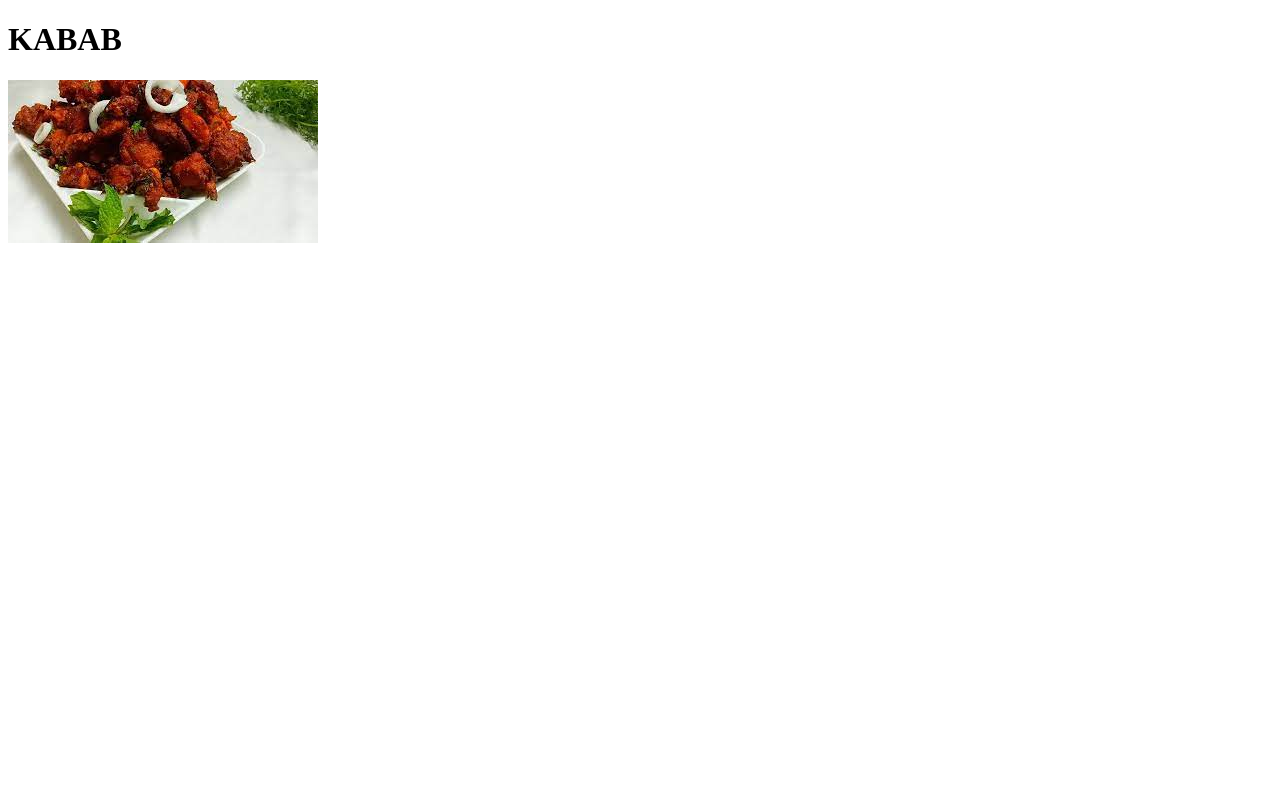
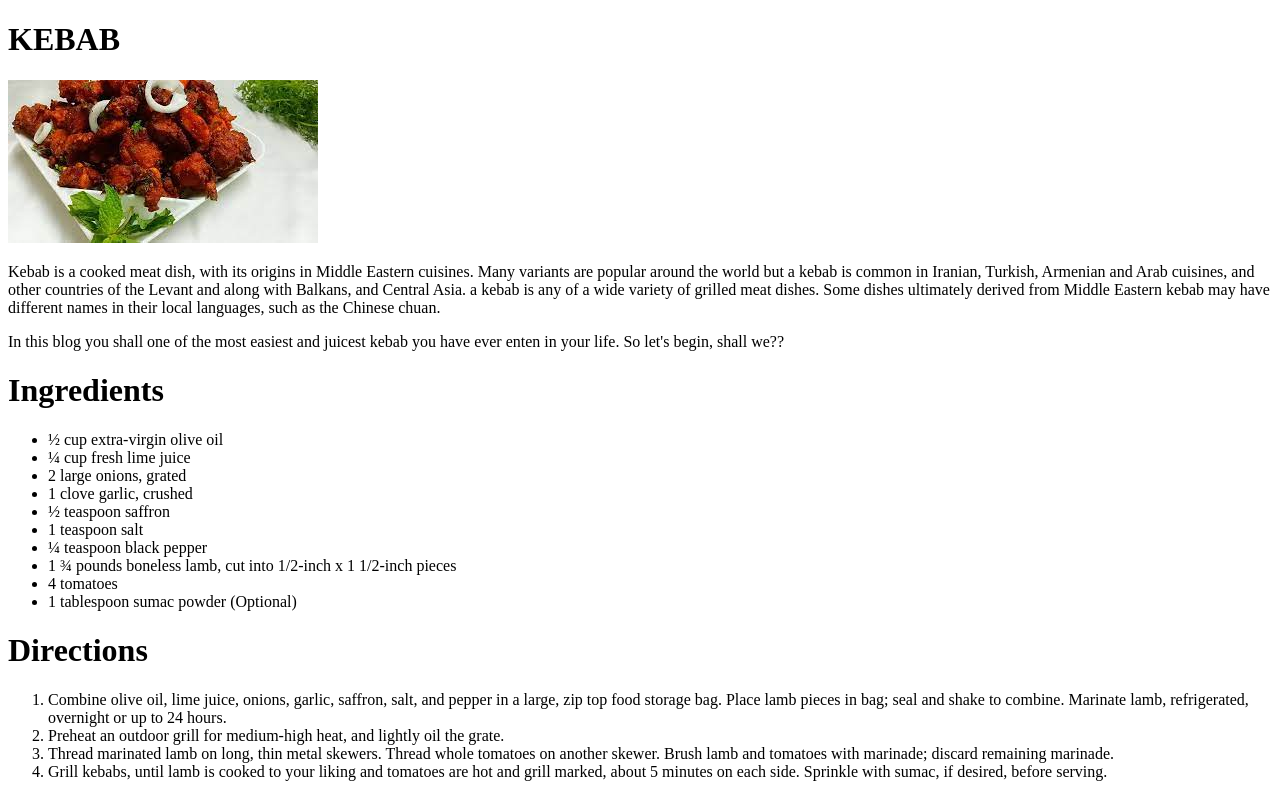
Before and after one commit to satvik423/odin-recipes, a plain HTML site: page recipes/kabab.html in a window 1280 px wide. Drawn offline with Linux system fonts and the light colour scheme.

Commit message:
Added  all the details for kebab recipe

```diff
--- a/recipes/kabab.html
+++ b/recipes/kabab.html
@@ -5,7 +5,34 @@
     <title>Document</title>
 </head>
 <body>
-    <h1>KABAB</h1>
+    <h1>KEBAB</h1>
     <img src="./img/kabab.jpeg" alt="kabab">
+    <p>
+        Kebab is a cooked meat dish, with its origins in Middle Eastern cuisines. Many variants are popular around the world but a kebab is common in Iranian, Turkish, Armenian and Arab cuisines, and other countries of the Levant and along with Balkans, and Central Asia.
+        a kebab is any of a wide variety of grilled meat dishes. Some dishes ultimately derived from Middle Eastern kebab may have different names in their local languages, such as the Chinese chuan.
+    </p>
+    <p>
+        In this blog you shall one of the most easiest and juicest kebab you have ever enten in your life. So let's begin, shall we??
+    </p>
+    <h1>Ingredients</h1>
+    <ul>
+        <li>½ cup extra-virgin olive oil</li>
+        <li>¼ cup fresh lime juice</li>
+        <li>2 large onions, grated</li>
+        <li>1 clove garlic, crushed</li>
+        <li>½ teaspoon saffron</li>
+        <li>1 teaspoon salt</li>
+        <li>¼ teaspoon black pepper</li>
+        <li>1 ¾ pounds boneless lamb, cut into 1/2-inch x 1 1/2-inch pieces</li>
+        <li>4 tomatoes</li>
+        <li>1 tablespoon sumac powder (Optional)</li>
+    </ul>
+    <h1>Directions</h1>
+    <ol>
+        <li>Combine olive oil, lime juice, onions, garlic, saffron, salt, and pepper in a large, zip top food storage bag. Place lamb pieces in bag; seal and shake to combine. Marinate lamb, refrigerated, overnight or up to 24 hours.</li>
+        <li>Preheat an outdoor grill for medium-high heat, and lightly oil the grate.</li>
+        <li>Thread marinated lamb on long, thin metal skewers. Thread whole tomatoes on another skewer. Brush lamb and tomatoes with marinade; discard remaining marinade.</li>
+        <li>Grill kebabs, until lamb is cooked to your liking and tomatoes are hot and grill marked, about 5 minutes on each side. Sprinkle with sumac, if desired, before serving.</li>
+    </ol>
 </body>
 </html>
```
